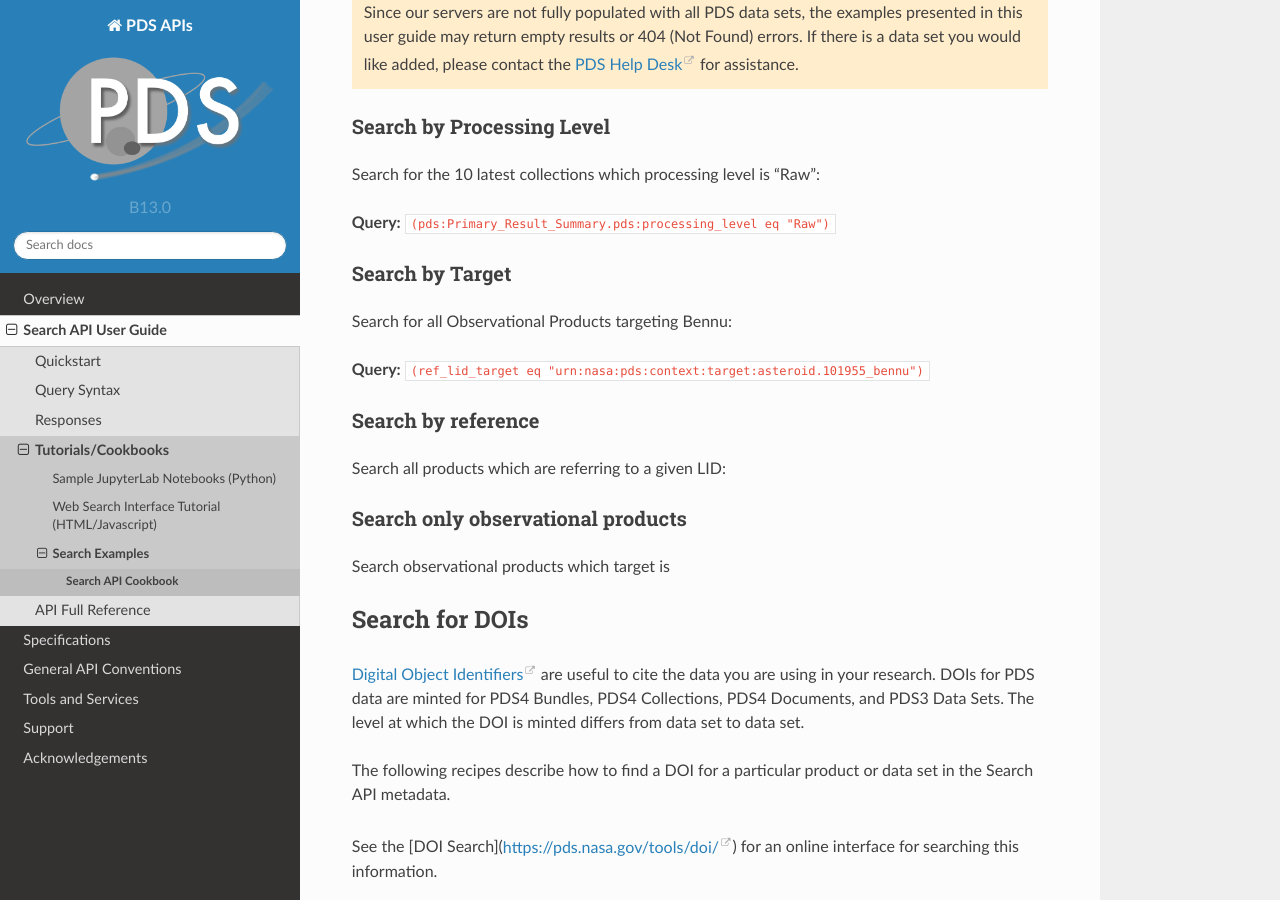
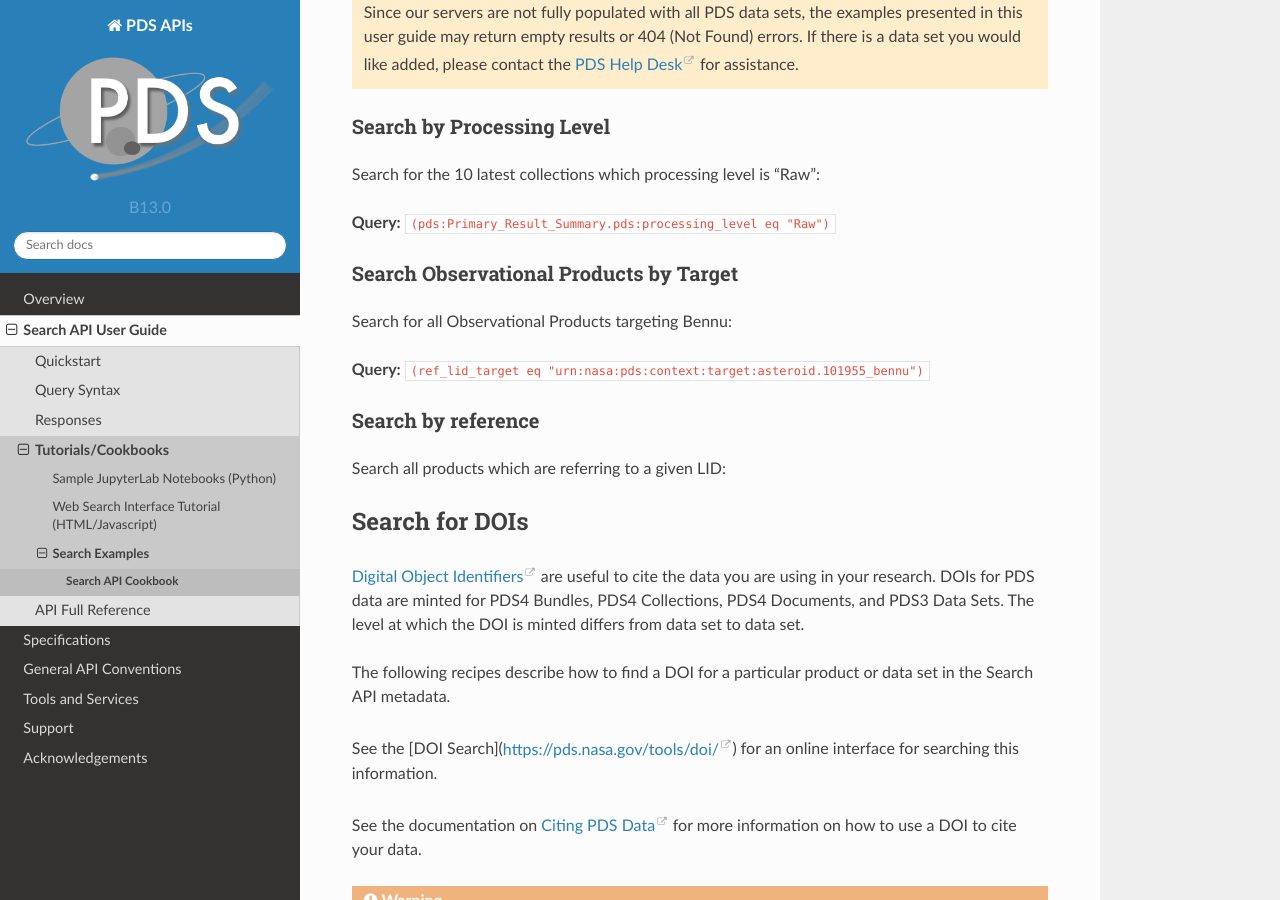
Before and after one commit to NASA-PDS/pds-api, a Sphinx documentation site: the page built from docs/source/guides/search/cookbook.rst, in a window 1280 px wide and 900 px high, scrolled down 1130 px. Built offline with Sphinx 7.4.7 and the Read the Docs theme 2.0.0, drawn with Linux system fonts in a browser that asks for light colours.

Commit message:
clean cookbook page

```diff
--- a/docs/source/guides/search/cookbook.rst
+++ b/docs/source/guides/search/cookbook.rst
@@ -101,10 +101,7 @@
         --data-urlencode 'limit=200' \
         --data-urlencode 'q=((pds:Internal_Reference.pds:lid_reference eq "urn:nasa:pds:context:investigation:mission.orex") or (pds:Internal_Reference.pds:lid_reference like "urn:nasa:pds:context:investigation:mission.orex::*"))' | json_pp
 
-Search only observational products
-----------------------------------
 
-Search observational products which target is
 
 Search for DOIs
 ===============
```
Also changed, not shown: other parts of docs/source/guides/search/cookbook.rst (+1 -1 lines).
